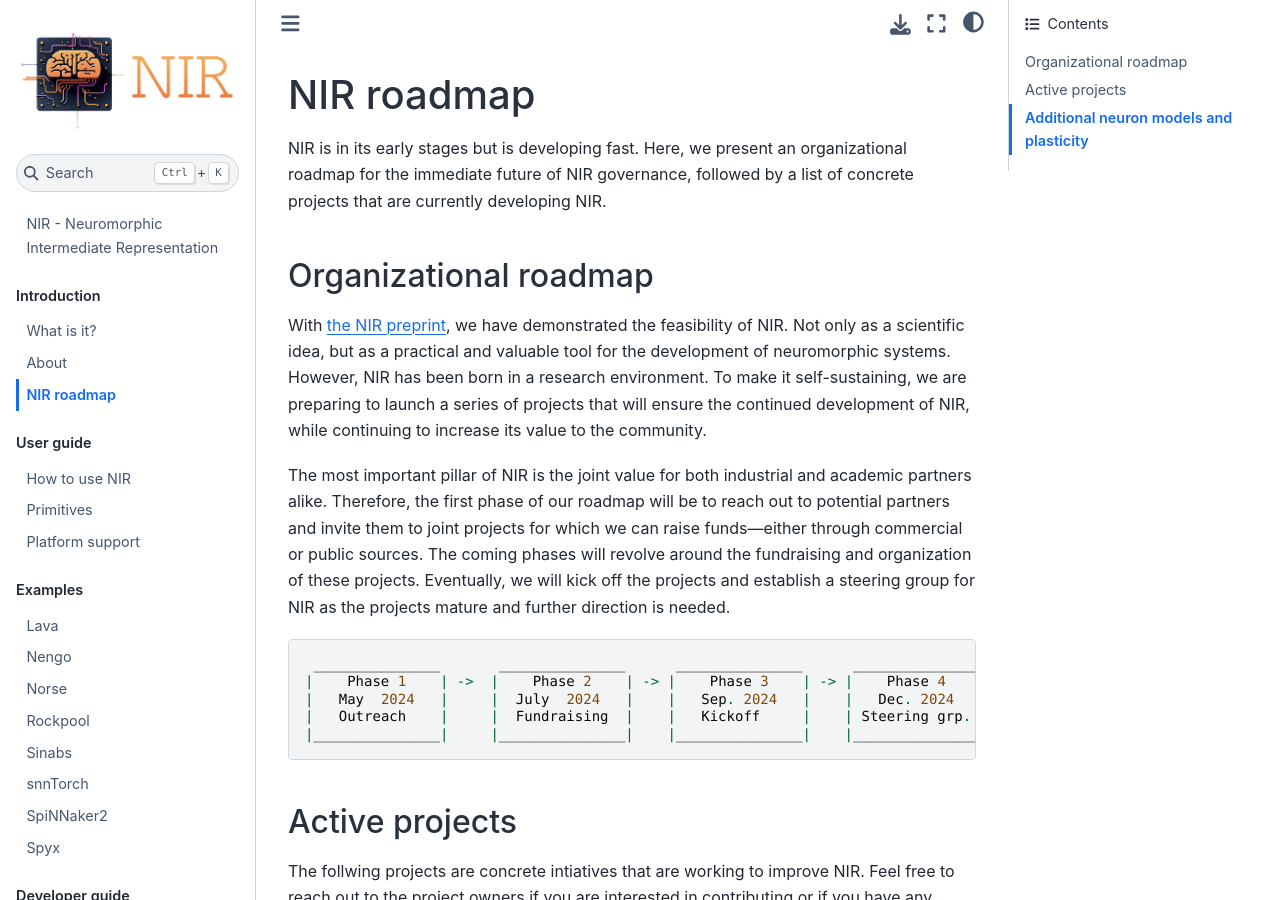
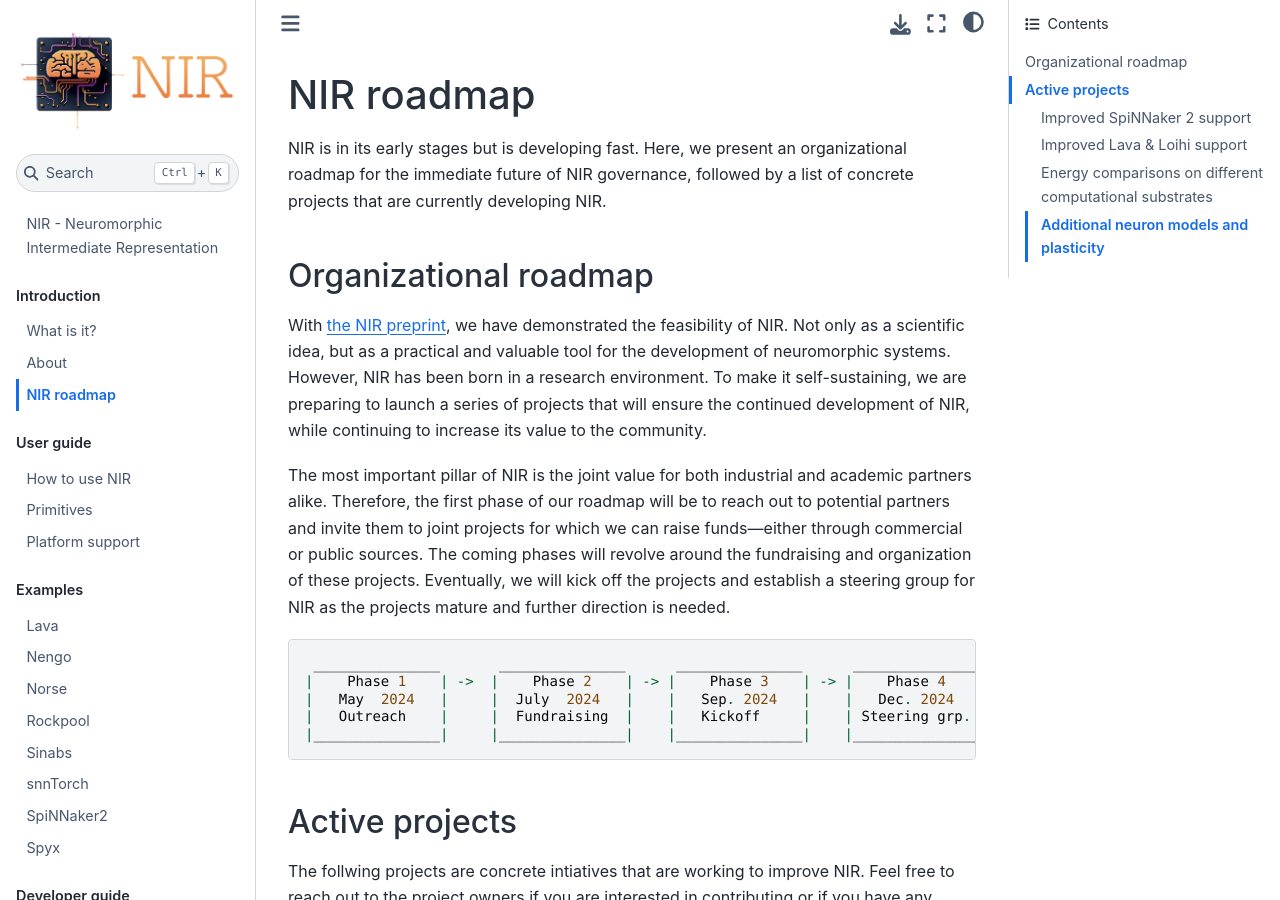
Before and after one commit to neuromorphs/NIR, a Jupyter Book: the page built from docs/source/roadmap.md, in a window 1280 px wide and 900 px high. Built offline with Jupyter Book 1.0.4 settings and Sphinx 7.4.7 and the Sphinx Book theme 1.1.4, drawn with Linux system fonts in a browser that asks for light colours.

```diff
--- a/docs/source/roadmap.md
+++ b/docs/source/roadmap.md
@@ -43,7 +43,7 @@ Feel free to reach out to the project owners if you are interested in contributi
 **Owner**: [Sadasivan Shankar](https://profiles.stanford.edu/sadasivan-shankar) </br>
 **Description**: It would be helpful to understand exactly how much energy we can save by lifting a NIR graph to neuromorphic hardware. In this project, we are developing a mapping from NIR graph to energy efficiency, given a computational platform. That is, we can take a NIR graph and calculate a rough estimate of the energy consumption of the graph on a given platform. This will help us to understand the potential energy savings **before** it is deployed.
 
-## Additional neuron models and plasticity
+### Additional neuron models and plasticity
 **Timeline**: Start October 2024 </br>
 **Owner**: [Jens Egholm Pedersen](https://github.com/jegp) </br>
 **Description**: We are working on adding additional neuron models and plasticity rules to NIR, including the Fitzhugh-Nagumo model. Plasticity will require additional primitives that can, themselves, modify primitive parameters.
```
